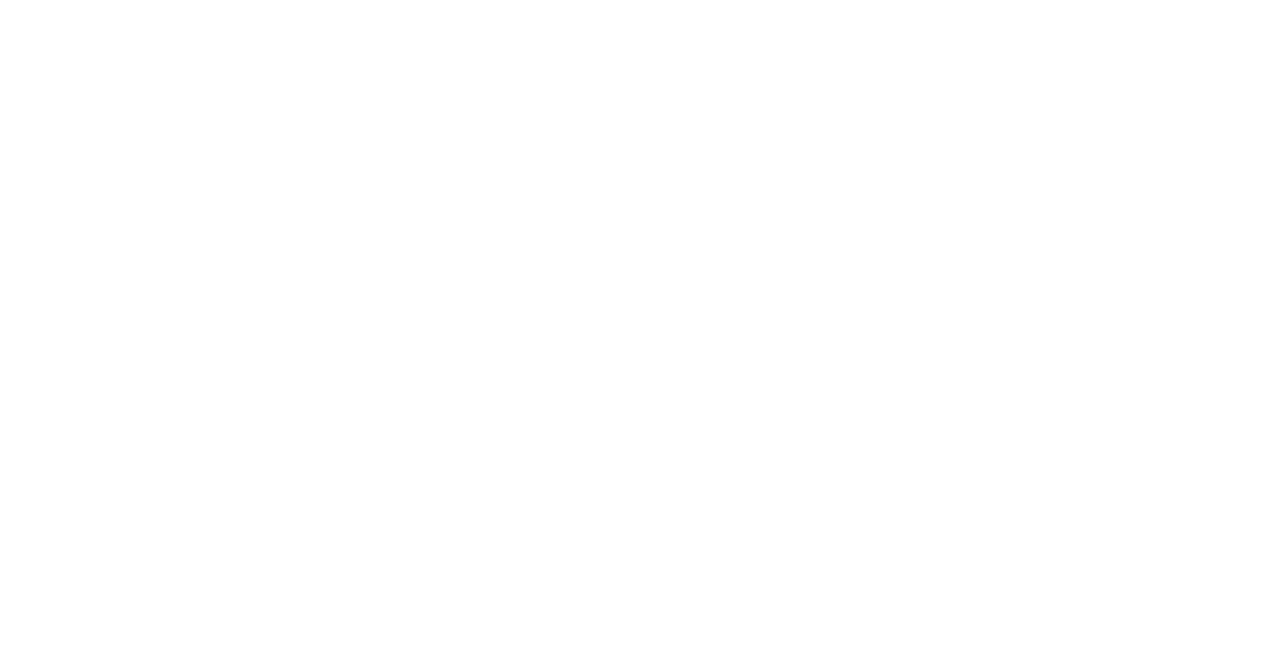
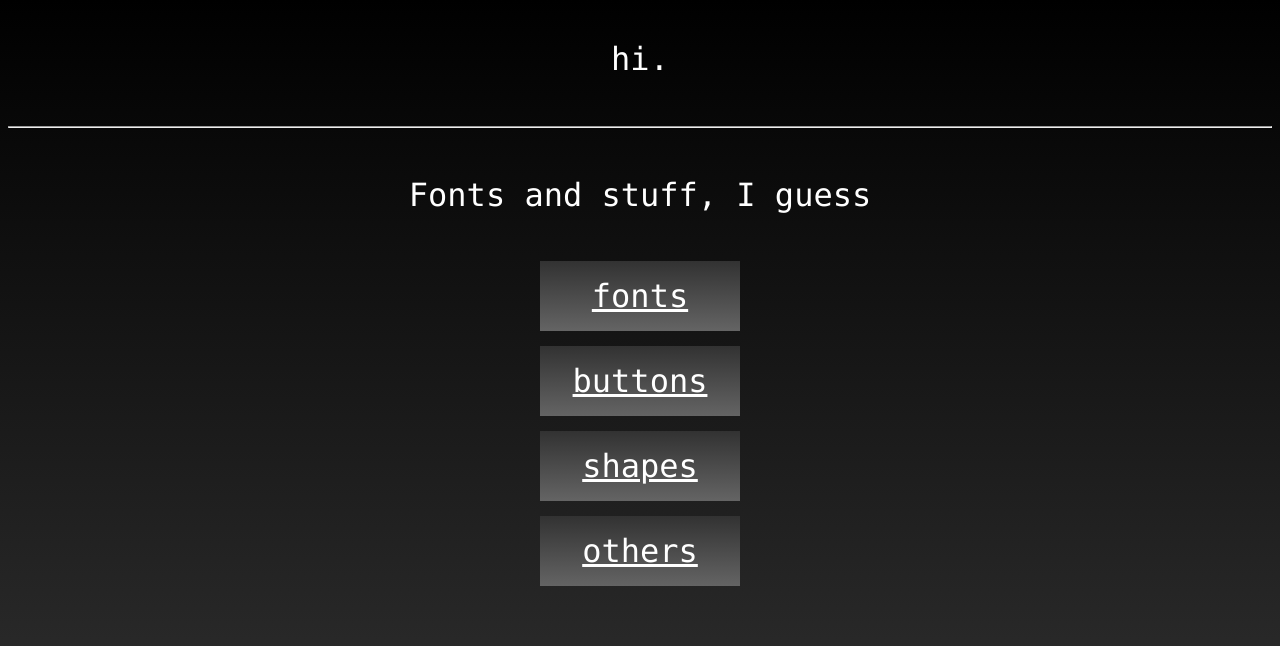
Before and after one commit to nowei/html-js-testing, a plain HTML site: page text/fonts.html in a window 1280 px wide. Drawn offline with Linux system fonts and the light colour scheme.

Commit message:
made background non-repeating

```diff
--- a/style.css
+++ b/style.css
@@ -1,5 +1,12 @@
+html {
+  background-image: linear-gradient(rgb(0,0,0), rgb(50,50,50));
+  background-repeat: no-repeat;
+  /*background-color: black;*/
+  background-size: auto;
+  height: 100%;
+
+}
 body {
-  background-image: linear-gradient(rgb(0,0,0), rgb(50,50,50));
   font-family: "Consolas", Helvetica, sans-serif;
   font-size: 2em;
   color: white;
--- a/text/fonts.html
+++ b/text/fonts.html
@@ -0,0 +1,22 @@
+<!DOCTYPE html>
+<html lang='en-US'>
+<head>
+  <title>fonts, I guess</title>
+  <meta charset="UTF-8">
+  <meta name="viewport" content="width=device-width, initial-scale=1.0">
+  <link rel="stylesheet" href="../style.css">
+</head>
+<body>
+  <p>hi.</p>
+  <hr>
+  <p>Fonts and stuff, I guess</p>
+  <br/>
+  <a href='./text/fonts.html'>fonts</a><br/>
+  <button id="buttons"
+  onclick="window.location.href = './buttons/button.html';"
+  onmouseover="document.getElementById('buttons').style.cursor = 'pointer'; document.getElementById('buttons').style.color = 'black';"
+  onmouseleave="document.getElementById('buttons').style.color = 'white';">buttons</button><br/>
+  <a href='./shapes/index.html'>shapes</a><br/>
+  <a href='.'>others</a><br/>
+</body>
+</html>
```
Also changed, not shown: shapes/animatedarc.html (+2 -2 lines).
